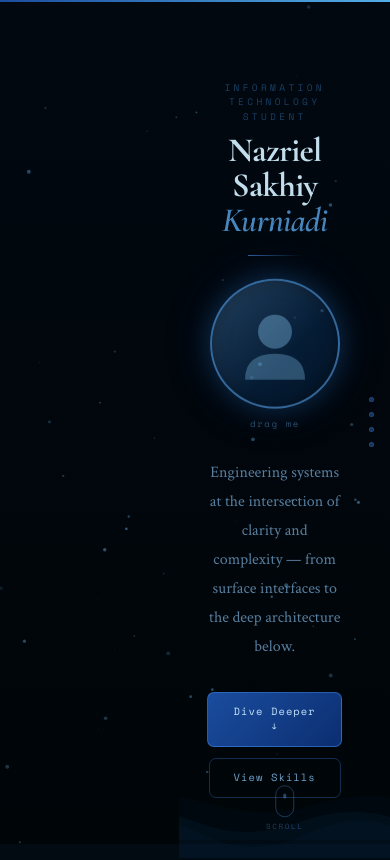
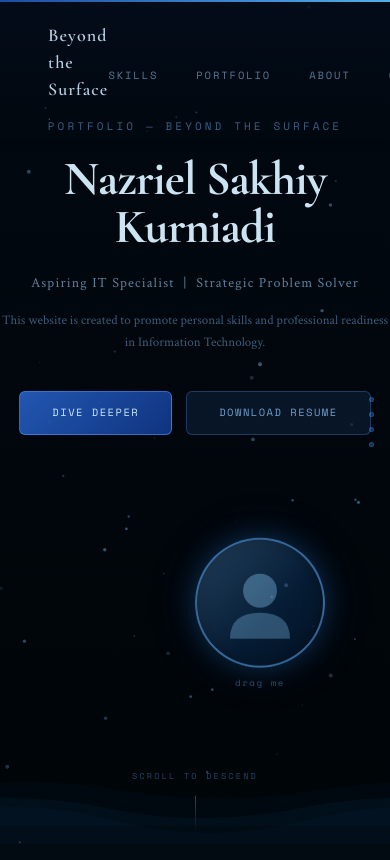
Before and after one commit to Kaezshii/Nazriel-Portofolio, a React (Vite) app: page / in a window 390 px wide. Shown: the top 860 px of the page. Built offline with nearby package versions, Linux system fonts and the light colour scheme.

Commit message:
Refactor FishingLine and IslandScene for improved layout
Updated FishingLine and IslandScene components for better responsiveness and visual adjustments.

```diff
--- a/src/App.jsx
+++ b/src/App.jsx
@@ -218,16 +218,16 @@ const FishCanvas = memo(({ depth }) => {
 // ─────────────────────────────────────────────
 const FishingLine = memo(({ start, end }) => {
   if (!end) return null;
-  const dist    = Math.hypot(end.x-start.x, end.y-start.y);
-  const tension = Math.min(dist/260, 1);
-  const sag     = (1-tension)*48 + tension*6;
-  const mx = (start.x+end.x)/2, my = (start.y+end.y)/2+sag;
+  const dist    = Math.hypot(end.x - start.x, end.y - start.y);
+  const tension = Math.min(dist / 320, 1);
+  const sag     = (1 - tension) * 52 + tension * 6;
+  const mx = (start.x + end.x) / 2, my = (start.y + end.y) / 2 + sag;
   return (
     <path
       d={`M${start.x} ${start.y} Q${mx} ${my} ${end.x} ${end.y}`}
-      stroke={`rgba(200,175,135,${0.42+tension*0.38})`}
-      strokeWidth={tension>0.75 ? 1 : 1.6}
-      strokeDasharray={tension>0.88 ? "4 3" : undefined}
+      stroke={`rgba(200,175,135,${0.42 + tension * 0.38})`}
+      strokeWidth={tension > 0.75 ? 1 : 1.6}
+      strokeDasharray={tension > 0.88 ? "4 3" : undefined}
       fill="none"
     />
   );
@@ -237,8 +237,8 @@ const FishingLine = memo(({ start, end }) => {
 // ISLAND SCENE
 // ─────────────────────────────────────────────
 const IslandScene = memo(({ lineEnd, opacity, y }) => (
-  <motion.div style={{ opacity, y, width:"100%", height:"100%", display:"flex", alignItems:"flex-end", justifyContent:"center", paddingBottom:"6%" }}>
-    <svg viewBox="0 0 500 420" style={{ width:"100%", maxWidth:480, height:"auto" }}>
+  <motion.div style={{ opacity, y, width:"100%", height:"100%", display:"flex", alignItems:"flex-end", justifyContent:"center" }}>
+    <svg viewBox="0 0 700 380" style={{ width:"100%", maxWidth:680, height:"auto" }}>
       <defs>
         <radialGradient id="sg" cx="50%" cy="30%" r="70%">
           <stop offset="0%"   stopColor="#d4a96a"/>
@@ -250,22 +250,26 @@ const IslandScene = memo(({ lineEnd, opacity, y }) => (
           <stop offset="100%" stopColor="#0d3a5c" stopOpacity="0.75"/>
         </linearGradient>
       </defs>
-      <ellipse cx={250} cy={392} rx={285} ry={32} fill="url(#wg)"/>
-      <ellipse cx={205} cy={360} rx={158} ry={46} fill="url(#sg)"/>
-      <ellipse cx={205} cy={356} rx={155} ry={28} fill="#c08850" opacity={0.45}/>
-      <ellipse cx={190} cy={347} rx={88}  ry={11} fill="#e0b878" opacity={0.28}/>
-      <motion.g animate={{ rotateZ:[-1.2,1.2,-1.2] }} transition={{ duration:3.8, repeat:Infinity, ease:"easeInOut" }} style={{ transformOrigin:"162px 363px" }}>
-        <path d="M162 363 Q160 322 163 282 Q165 252 166 218" stroke="#6b4226" strokeWidth={6.5} fill="none" strokeLinecap="round"/>
-        <path d="M166 218 Q142 188 112 198 Q136 207 166 218Z" fill="#2a7038" opacity={0.92}/>
-        <path d="M166 218 Q147 192 157 162 Q160 190 166 218Z" fill="#338844" opacity={0.9}/>
-        <path d="M166 218 Q192 180 212 190 Q191 204 166 218Z" fill="#2a7038" opacity={0.9}/>
-        <path d="M166 218 Q196 202 216 217 Q193 213 166 218Z" fill="#338844" opacity={0.85}/>
-        <path d="M166 218 Q152 226 126 220 Q149 219 166 218Z" fill="#2a7038" opacity={0.85}/>
-        <circle cx={164} cy={225} r={5}   fill="#7a3810"/>
-        <circle cx={173} cy={229} r={4}   fill="#6e3010"/>
-        <circle cx={156} cy={228} r={4.5} fill="#7a3810"/>
+      {/* Water */}
+      <ellipse cx={350} cy={368} rx={380} ry={30} fill="url(#wg)"/>
+      {/* Island */}
+      <ellipse cx={350} cy={338} rx={220} ry={44} fill="url(#sg)"/>
+      <ellipse cx={350} cy={332} rx={215} ry={26} fill="#c08850" opacity={0.45}/>
+      <ellipse cx={330} cy={322} rx={120} ry={10} fill="#e0b878" opacity={0.28}/>
+      {/* Tree */}
+      <motion.g animate={{ rotateZ:[-1.2,1.2,-1.2] }} transition={{ duration:3.8, repeat:Infinity, ease:"easeInOut" }} style={{ transformOrigin:"310px 342px" }}>
+        <path d="M310 342 Q308 302 312 262 Q314 232 315 198" stroke="#6b4226" strokeWidth={6.5} fill="none" strokeLinecap="round"/>
+        <path d="M315 198 Q291 168 261 178 Q285 187 315 198Z" fill="#2a7038" opacity={0.92}/>
+        <path d="M315 198 Q296 172 306 142 Q309 170 315 198Z" fill="#338844" opacity={0.9}/>
+        <path d="M315 198 Q341 160 361 170 Q340 184 315 198Z" fill="#2a7038" opacity={0.9}/>
+        <path d="M315 198 Q345 182 365 197 Q342 193 315 198Z" fill="#338844" opacity={0.85}/>
+        <path d="M315 198 Q301 206 275 200 Q298 199 315 198Z" fill="#2a7038" opacity={0.85}/>
+        <circle cx={313} cy={205} r={5}   fill="#7a3810"/>
+        <circle cx={322} cy={209} r={4}   fill="#6e3010"/>
+        <circle cx={305} cy={208} r={4.5} fill="#7a3810"/>
       </motion.g>
-      <g transform="translate(238,308)">
+      {/* Stickman */}
+      <g transform="translate(387,288)">
         <circle cx={0} cy={0} r={8} stroke="rgba(220,195,170,0.9)" strokeWidth={1.5} fill="none"/>
         <circle cx={-2.5} cy={-1} r={1} fill="rgba(220,195,170,0.9)"/>
         <circle cx={2.5}  cy={-1} r={1} fill="rgba(220,195,170,0.9)"/>
@@ -275,9 +279,11 @@ const IslandScene = memo(({ lineEnd, opacity, y }) => (
         <line x1={0} y1={32} x2={8}   y2={50} stroke="rgba(205,185,162,0.9)" strokeWidth={1.5}/>
         <line x1={0} y1={14} x2={18}  y2={22} stroke="rgba(205,185,162,0.9)" strokeWidth={1.5}/>
         <line x1={0} y1={14} x2={-12} y2={20} stroke="rgba(205,185,162,0.9)" strokeWidth={1.5}/>
-        <line x1={18} y1={22} x2={56} y2={-4} stroke="#8a6040" strokeWidth={2} strokeLinecap="round"/>
+        {/* Rod pointing up-left toward photo */}
+        <line x1={18} y1={22} x2={-10} y2={-20} stroke="#8a6040" strokeWidth={2} strokeLinecap="round"/>
       </g>
-      <FishingLine start={{ x:294, y:304 }} end={lineEnd}/>
+      {/* Dynamic fishing line — rod tip to photo */}
+      <FishingLine start={{ x:377, y:268 }} end={lineEnd}/>
     </svg>
   </motion.div>
 ));
@@ -314,7 +320,7 @@ const DraggablePhoto = memo(({ onLineEnd, containerRef }) => {
       if (!ref.current || !containerRef?.current) return;
       const pr = ref.current.getBoundingClientRect();
       const cr = containerRef.current.getBoundingClientRect();
-      onLineEnd({ x:(pr.left+pr.width/2-cr.left)/cr.width*500, y:(pr.top+pr.height/2-cr.top)/cr.height*420 });
+      onLineEnd({ x:(pr.left+pr.width/2-cr.left)/cr.width*700, y:(pr.top+pr.height/2-cr.top)/cr.height*380 });
     };
     const u1 = sx.onChange(report);
     const u2 = sy.onChange(report);
@@ -344,7 +350,7 @@ const DraggablePhoto = memo(({ onLineEnd, containerRef }) => {
 
   return (
     <motion.div ref={ref} onPointerDown={onDown} onPointerMove={onMove} onPointerUp={onUp} onPointerCancel={onUp}
-      style={{ x:sx, y:sy, scale:sc, cursor:"grab", touchAction:"none", userSelect:"none", willChange:"transform" }}>
+      style={{ x:sx, y:sy, scale:sc, cursor:"none", touchAction:"none", userSelect:"none", willChange:"transform" }}>
       <div style={{ width:130, height:130, borderRadius:"50%", background:"linear-gradient(135deg,rgba(20,80,140,0.5),rgba(8,40,80,0.4))", border:"2px solid rgba(100,180,255,0.5)", boxShadow:"0 0 28px rgba(60,150,255,0.25),0 0 56px rgba(30,100,200,0.12),inset 0 0 18px rgba(0,0,0,0.35)", display:"flex", alignItems:"center", justifyContent:"center", overflow:"hidden", position:"relative" }}>
         <svg width={80} height={80} viewBox="0 0 80 80" fill="none">
           <circle cx={40} cy={28} r={17} fill="rgba(140,210,255,0.35)"/>
@@ -649,73 +655,95 @@ export default function App() {
           <ParticleCanvas depth={depth}/>
           <FishCanvas depth={depth}/>
 
+          {/* ══════════════ NAVBAR ══════════════ */}
+          <motion.nav initial={{ opacity:0, y:-20 }} animate={{ opacity:1, y:0 }} transition={{ duration:0.8, delay:0.2 }}
+            style={{ position:"fixed", top:0, left:0, right:0, zIndex:100, display:"flex", alignItems:"center", justifyContent:"space-between", padding:"22px 48px", background:"linear-gradient(180deg,rgba(4,14,28,0.7) 0%,transparent 100%)", backdropFilter:"blur(0px)" }}>
+            {/* Logo */}
+            <a href="#" style={{ fontFamily:"'Cormorant Garamond','Georgia',serif", fontSize:18, fontWeight:600, color:"rgba(210,235,255,0.88)", letterSpacing:"0.06em", textDecoration:"none" }}>
+              Beyond the Surface <span style={{ opacity:0.4, fontSize:14 }}>·</span>
+            </a>
+            {/* Nav links */}
+            <div style={{ display:"flex", gap:38, alignItems:"center" }}>
+              {[["SKILLS","#skills"],["PORTFOLIO","#projects"],["ABOUT","#about"],["CONTACT","#contact"]].map(([label,href]) => (
+                <motion.a key={label} href={href} whileHover={{ color:"rgba(160,215,255,0.95)" }}
+                  style={{ fontFamily:"'Space Mono',monospace", fontSize:10.5, letterSpacing:"0.18em", color:"rgba(160,210,255,0.55)", textDecoration:"none", transition:"color 0.2s" }}>
+                  {label}
+                </motion.a>
+              ))}
+            </div>
+          </motion.nav>
+
           {/* ══════════════ HERO ══════════════ */}
-          <section ref={heroRef} style={{ position:"relative", zIndex:10, minHeight:"100vh", display:"flex", overflow:"hidden" }} aria-label="Hero — Surface">
+          <section ref={heroRef} style={{ position:"relative", zIndex:10, minHeight:"100vh", display:"flex", flexDirection:"column", alignItems:"center", justifyContent:"flex-start", overflow:"hidden", paddingTop:0 }} aria-label="Hero — Surface">
 
-            {/* LEFT: Island only */}
-            <div style={{ flex:"0 0 46%", position:"relative", display:"flex", alignItems:"flex-end", justifyContent:"center", paddingBottom:"4%", overflow:"hidden" }}>
-              <motion.div style={{ x:px, y:py, width:"100%", height:"100%" }}>
-                <IslandScene lineEnd={lineEnd} opacity={islandOpacity} y={islandY}/>
+            {/* Waves behind everything */}
+            <Waves/>
+
+            {/* ── HERO UPPER: full-width centered text ── */}
+            <div style={{ width:"100%", display:"flex", flexDirection:"column", alignItems:"center", justifyContent:"center", paddingTop:"clamp(100px,14vh,160px)", paddingBottom:0, position:"relative", zIndex:15, textAlign:"center" }}>
+
+              {/* Eyebrow */}
+              <motion.p initial={{ opacity:0, y:12 }} animate={{ opacity:1, y:0 }} transition={{ duration:0.7, delay:0.15 }}
+                style={{ fontFamily:"'Space Mono',monospace", fontSize:11, letterSpacing:"0.28em", color:"rgba(120,185,255,0.55)", textTransform:"uppercase", marginBottom:20 }}>
+                Portfolio — Beyond the Surface
+              </motion.p>
+
+              {/* BIG NAME */}
+              <motion.h1 initial={{ opacity:0, y:24 }} animate={{ opacity:1, y:0 }} transition={{ duration:0.9, delay:0.25 }}
+                style={{ fontFamily:"'Cormorant Garamond','Georgia',serif", fontSize:"clamp(48px,8.5vw,110px)", fontWeight:700, color:"rgba(215,240,255,0.95)", lineHeight:1.0, letterSpacing:"-0.02em", marginBottom:22 }}>
+                Nazriel Sakhiy Kurniadi
+              </motion.h1>
+
+              {/* Subtitle */}
+              <motion.p initial={{ opacity:0, y:12 }} animate={{ opacity:1, y:0 }} transition={{ duration:0.7, delay:0.38 }}
+                style={{ fontFamily:"'Crimson Text','Georgia',serif", fontSize:"clamp(14px,1.5vw,18px)", color:"rgba(155,210,255,0.6)", letterSpacing:"0.08em", marginBottom:16 }}>
+                Aspiring IT Specialist &nbsp;|&nbsp; Strategic Problem Solver
+              </motion.p>
+
+              {/* Tagline */}
+              <motion.p initial={{ opacity:0, y:12 }} animate={{ opacity:1, y:0 }} transition={{ duration:0.7, delay:0.46 }}
+                style={{ fontFamily:"'Crimson Text','Georgia',serif", fontSize:"clamp(13px,1.2vw,16px)", color:"rgba(120,175,230,0.5)", maxWidth:460, lineHeight:1.75, marginBottom:36 }}>
+                This website is created to promote personal skills and professional readiness in Information Technology.
+              </motion.p>
+
+              {/* CTAs */}
+              <motion.div initial={{ opacity:0, y:16 }} animate={{ opacity:1, y:0 }} transition={{ duration:0.7, delay:0.54 }}
+                style={{ display:"flex", gap:14, justifyContent:"center", flexWrap:"wrap", marginBottom:0 }}>
+                {[
+                  { label:"DIVE DEEPER",     href:"#about",  filled:true  },
+                  { label:"DOWNLOAD RESUME", href:CV_URL,    filled:false },
+                ].map(({ label, href, filled }) => (
+                  <motion.a key={label} href={href}
+                    target={href.startsWith("http") ? "_blank" : undefined}
+                    rel="noopener noreferrer"
+                    whileHover={{ scale:1.04, boxShadow: filled ? "0 8px 30px rgba(50,130,255,0.35)" : "0 8px 30px rgba(50,130,255,0.12)" }}
+                    whileTap={{ scale:0.97 }}
+                    style={{ padding:"13px 32px", background: filled ? "linear-gradient(135deg,rgba(38,98,200,0.88),rgba(20,65,160,0.78))" : "rgba(15,35,65,0.55)", border:`1.5px solid ${filled ? "rgba(80,160,255,0.5)" : "rgba(80,155,255,0.28)"}`, borderRadius:6, color: filled ? "rgba(210,238,255,0.96)" : "rgba(145,205,255,0.75)", fontFamily:"'Space Mono',monospace", fontSize:10.5, letterSpacing:"0.14em", textDecoration:"none", cursor:"none", display:"inline-block" }}>
+                    {label}
+                  </motion.a>
+                ))}
               </motion.div>
             </div>
 
-            {/* RIGHT: Name + photo + content */}
-            <div style={{ flex:"0 0 54%", position:"relative", display:"flex", flexDirection:"column", justifyContent:"center", alignItems:"center", padding:"80px 48px 60px 28px", textAlign:"center" }}>
+            {/* ── HERO LOWER: island scene centered at bottom ── */}
+            <div style={{ width:"100%", flex:1, position:"relative", display:"flex", alignItems:"flex-end", justifyContent:"center", minHeight:340, zIndex:12 }}>
 
-              <Waves/>
-
-              {/* ── NAME — first thing you see ── */}
-              <motion.div initial={{ opacity:0, y:-18 }} animate={{ opacity:1, y:0 }} transition={{ duration:0.85, delay:0.1 }}
-                style={{ marginBottom:22, position:"relative", zIndex:15, width:"100%" }}>
-                <p style={{ fontFamily:"'Space Mono',monospace", fontSize:9.5, letterSpacing:"0.35em", color:PALETTE.accentDim, textTransform:"uppercase", marginBottom:10 }}>
-                  Information Technology Student
-                </p>
-                <h1 style={{ fontFamily:"'Cormorant Garamond','Georgia',serif", fontSize:"clamp(34px,4.8vw,64px)", fontWeight:700, color:PALETTE.text, lineHeight:1.04, letterSpacing:"-0.02em", marginBottom:4 }}>
-                  Nazriel Sakhiy<br/>
-                  <motion.span style={{ fontStyle:"italic", color:"rgba(98,182,255,0.82)" }}
-                    animate={{ opacity:[0.75,1,0.75] }} transition={{ duration:3.5, repeat:Infinity }}>
-                    Kurniadi
-                  </motion.span>
-                </h1>
-                <motion.div style={{ width:54, height:1.5, background:"linear-gradient(90deg,rgba(78,158,255,0.58),transparent)", margin:"16px auto 0" }}
-                  initial={{ scaleX:0, originX:0 }} animate={{ scaleX:1 }} transition={{ duration:0.9, delay:0.6 }}/>
+              {/* Island with parallax */}
+              <motion.div style={{ x:px, y:py, position:"relative", width:"100%", maxWidth:680, display:"flex", alignItems:"flex-end", justifyContent:"center" }}>
+                <IslandScene lineEnd={lineEnd} opacity={islandOpacity} y={islandY}/>
               </motion.div>
 
-              {/* ── DRAGGABLE PHOTO ── */}
-              <motion.div initial={{ opacity:0, scale:0.82 }} animate={{ opacity:1, scale:1 }} transition={{ duration:0.8, delay:0.28 }}
-                style={{ position:"relative", zIndex:20, marginBottom:28 }}>
+              {/* Draggable photo — floats above the island, centered */}
+              <motion.div initial={{ opacity:0, scale:0.8 }} animate={{ opacity:1, scale:1 }} transition={{ duration:0.9, delay:0.5 }}
+                style={{ position:"absolute", bottom:"38%", left:"50%", transform:"translateX(-50%)", zIndex:25 }}>
                 <DraggablePhoto onLineEnd={handleLineEnd} containerRef={heroRef}/>
               </motion.div>
 
-              {/* ── TAGLINE + CTA ── */}
-              <motion.div initial={{ opacity:0, y:22 }} animate={{ opacity:1, y:0 }} transition={{ duration:0.85, delay:0.42 }}
-                style={{ position:"relative", zIndex:15, maxWidth:390, textAlign:"center" }}>
-                <p style={{ fontFamily:"'Crimson Text','Georgia',serif", fontSize:16, color:PALETTE.textDim, lineHeight:1.82, marginBottom:30 }}>
-                  Engineering systems at the intersection of clarity and complexity — from surface interfaces to the deep architecture below.
-                </p>
-                <div style={{ display:"flex", gap:11, flexWrap:"wrap", justifyContent:"center" }}>
-                  {[
-                    { label:"Dive Deeper ↓", href:"#about",  filled:true  },
-                    { label:"View Skills",   href:"#skills", filled:false },
-                  ].map(({ label, href, filled }) => (
-                    <motion.a key={label} href={href}
-                      whileHover={{ scale:1.04, boxShadow: filled?"0 7px 26px rgba(52,138,252,0.36)":"none" }}
-                      whileTap={{ scale:0.97 }}
-                      style={{ padding:"11px 24px", background:filled?"linear-gradient(135deg,rgba(32,92,192,0.82),rgba(16,62,152,0.72))":"transparent", border:`1px solid ${filled?"rgba(72,155,255,0.42)":"rgba(72,152,255,0.28)"}`, borderRadius:7, color:filled?"rgba(200,234,255,0.95)":"rgba(142,206,255,0.78)", fontFamily:"'Space Mono',monospace", fontSize:10.5, letterSpacing:"0.1em", textDecoration:"none", cursor:"pointer", display:"inline-block" }}>
-                      {label}
-                    </motion.a>
-                  ))}
-                </div>
-              </motion.div>
-
-              {/* Scroll indicator */}
-              <motion.div style={{ position:"absolute", bottom:26, left:"50%", transform:"translateX(-50%)", display:"flex", flexDirection:"column", alignItems:"center", gap:6, opacity:scrollIndOp, zIndex:15 }}>
-                <motion.div animate={{ y:[0,8,0] }} transition={{ duration:2, repeat:Infinity }}
-                  style={{ width:19, height:32, border:"1.5px solid rgba(88,172,255,0.3)", borderRadius:10, display:"flex", justifyContent:"center", paddingTop:5 }}>
-                  <motion.div animate={{ y:[0,8,0], opacity:[1,0,1] }} transition={{ duration:2, repeat:Infinity }}
-                    style={{ width:2.5, height:5, borderRadius:2, background:"rgba(88,172,255,0.55)" }}/>
-                </motion.div>
-                <p style={{ fontFamily:"'Space Mono',monospace", fontSize:7.5, letterSpacing:"0.22em", color:"rgba(88,162,255,0.36)" }}>SCROLL</p>
+              {/* Scroll to descend indicator */}
+              <motion.div style={{ position:"absolute", bottom:18, left:"50%", transform:"translateX(-50%)", display:"flex", flexDirection:"column", alignItems:"center", gap:7, opacity:scrollIndOp, zIndex:20 }}>
+                <p style={{ fontFamily:"'Space Mono',monospace", fontSize:8.5, letterSpacing:"0.26em", color:"rgba(100,170,255,0.38)", textTransform:"uppercase" }}>Scroll to Descend</p>
+                <motion.div animate={{ y:[0,7,0] }} transition={{ duration:1.8, repeat:Infinity }}
+                  style={{ width:1, height:36, background:"linear-gradient(180deg,rgba(100,170,255,0.4),transparent)" }}/>
               </motion.div>
             </div>
           </section>
```
